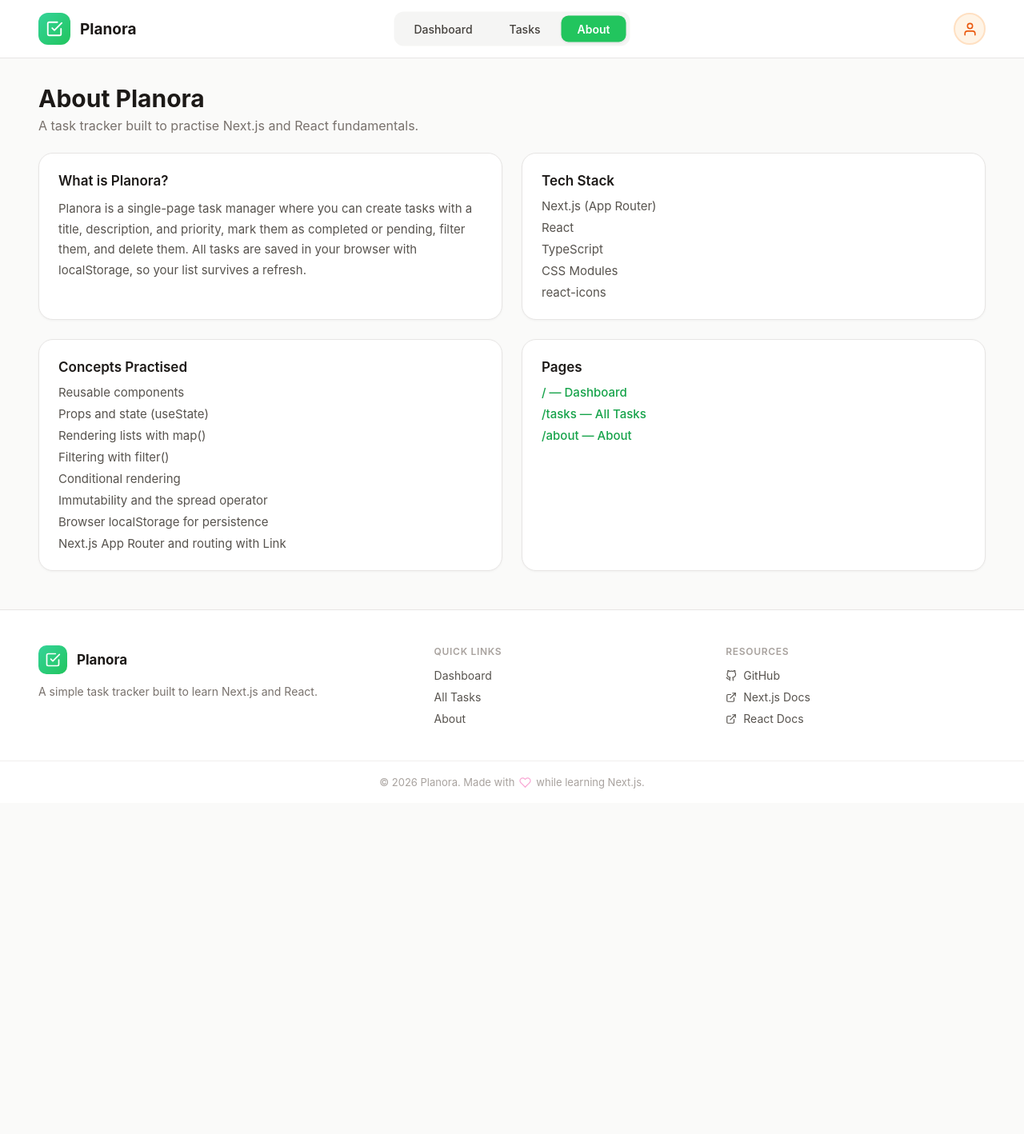
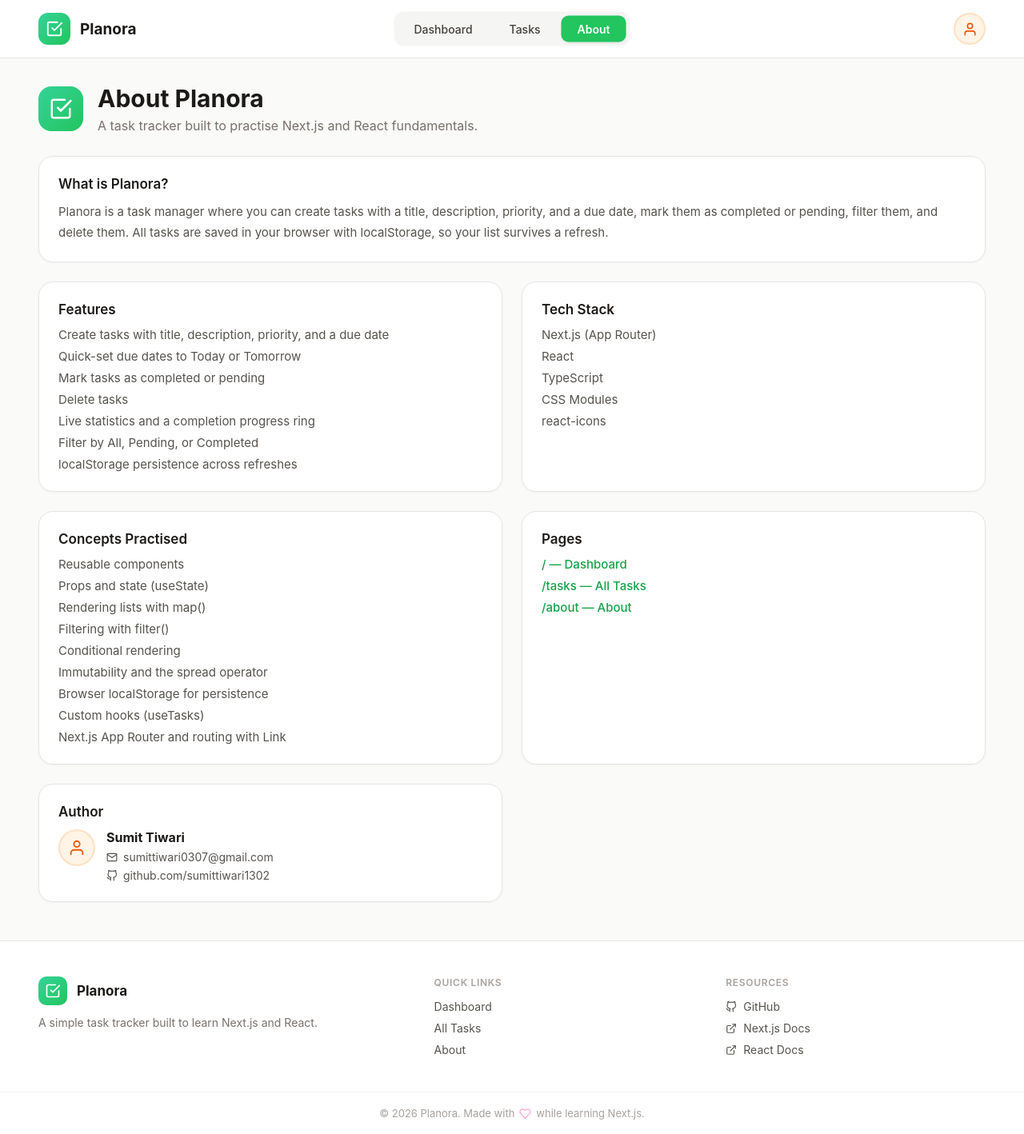
Before and after one commit to sumittiwari1302/Planora, a Next.js app: page /about in a window 1280 px wide. Shown: the whole page at 80% size. Before the commit the page ends 1004 px from the top, so only its background shows below. Built offline with nearby package versions, Linux system fonts and the light colour scheme.

Commit message:
style: expand about page with features and author card

```diff
--- a/app/about/page.tsx
+++ b/app/about/page.tsx
@@ -1,6 +1,17 @@
 import Link from "next/link";
+import { FiCheckSquare, FiGithub, FiMail, FiUser } from "react-icons/fi";
 import Header from "@/components/Header/Header";
 import Footer from "@/components/Footer/Footer";
+
+const FEATURES = [
+  "Create tasks with title, description, priority, and a due date",
+  "Quick-set due dates to Today or Tomorrow",
+  "Mark tasks as completed or pending",
+  "Delete tasks",
+  "Live statistics and a completion progress ring",
+  "Filter by All, Pending, or Completed",
+  "localStorage persistence across refreshes",
+];
 
 const TECH_STACK = [
   "Next.js (App Router)",
@@ -18,6 +29,7 @@ const CONCEPTS = [
   "Conditional rendering",
   "Immutability and the spread operator",
   "Browser localStorage for persistence",
+  "Custom hooks (useTasks)",
   "Next.js App Router and routing with Link",
 ];
 
@@ -26,22 +38,38 @@ export default function AboutPage() {
     <div className="page">
       <Header />
       <main className="container">
-        <div className="pageHeading">
-          <h1 className="pageTitle">About Planora</h1>
-          <p className="pageSubtitle">
-            A task tracker built to practise Next.js and React fundamentals.
-          </p>
+        <div className="aboutIntro">
+          <span className="aboutIntroLogo">
+            <FiCheckSquare />
+          </span>
+          <div>
+            <h1 className="pageTitle">About Planora</h1>
+            <p className="pageSubtitle">
+              A task tracker built to practise Next.js and React fundamentals.
+            </p>
+          </div>
         </div>
 
         <div className="aboutGrid">
-          <section className="aboutCard">
+          <section className="aboutCard aboutCardWide">
             <h2 className="aboutCardTitle">What is Planora?</h2>
             <p className="aboutCardText">
-              Planora is a single-page task manager where you can create tasks
-              with a title, description, and priority, mark them as completed
-              or pending, filter them, and delete them. All tasks are saved in
+              Planora is a task manager where you can create tasks with a title,
+              description, priority, and a due date, mark them as completed or
+              pending, filter them, and delete them. All tasks are saved in
               your browser with localStorage, so your list survives a refresh.
             </p>
+          </section>
+
+          <section className="aboutCard">
+            <h2 className="aboutCardTitle">Features</h2>
+            <ul className="aboutList">
+              {FEATURES.map((feature) => (
+                <li className="aboutListItem" key={feature}>
+                  {feature}
+                </li>
+              ))}
+            </ul>
           </section>
 
           <section className="aboutCard">
@@ -86,6 +114,34 @@ export default function AboutPage() {
               </li>
             </ul>
           </section>
+
+          <section className="aboutCard">
+            <h2 className="aboutCardTitle">Author</h2>
+            <div className="aboutAuthor">
+              <span className="aboutAuthorAvatar">
+                <FiUser />
+              </span>
+              <div className="aboutAuthorInfo">
+                <span className="aboutAuthorName">Sumit Tiwari</span>
+                <a
+                  className="aboutAuthorLink"
+                  href="mailto:sumittiwari0307@gmail.com"
+                >
+                  <FiMail />
+                  sumittiwari0307@gmail.com
+                </a>
+                <a
+                  className="aboutAuthorLink"
+                  href="https://github.com/sumittiwari1302"
+                  target="_blank"
+                  rel="noopener noreferrer"
+                >
+                  <FiGithub />
+                  github.com/sumittiwari1302
+                </a>
+              </div>
+            </div>
+          </section>
         </div>
       </main>
       <Footer />
--- a/app/globals.css
+++ b/app/globals.css
@@ -66,12 +66,36 @@ body {
   gap: 24px;
 }
 
+.aboutIntro {
+  display: flex;
+  align-items: center;
+  gap: 18px;
+  margin-bottom: 28px;
+}
+
+.aboutIntroLogo {
+  display: flex;
+  align-items: center;
+  justify-content: center;
+  width: 56px;
+  height: 56px;
+  border-radius: 16px;
+  background: linear-gradient(135deg, #34d399, #22c55e);
+  color: #ffffff;
+  font-size: 30px;
+  flex-shrink: 0;
+}
+
 .aboutCard {
   background: #ffffff;
   border: 1px solid #e7e5e4;
   border-radius: 18px;
   padding: 24px;
   box-shadow: 0 1px 3px rgba(28, 25, 23, 0.04);
+}
+
+.aboutCardWide {
+  grid-column: 1 / -1;
 }
 
 .aboutCardTitle {
@@ -109,9 +133,60 @@ body {
   text-decoration: underline;
 }
 
+.aboutAuthor {
+  display: flex;
+  align-items: flex-start;
+  gap: 14px;
+}
+
+.aboutAuthorAvatar {
+  display: flex;
+  align-items: center;
+  justify-content: center;
+  width: 46px;
+  height: 46px;
+  border-radius: 50%;
+  background: #fff4e6;
+  border: 2px solid #ffe0c2;
+  color: #ea580c;
+  font-size: 22px;
+  flex-shrink: 0;
+}
+
+.aboutAuthorInfo {
+  display: flex;
+  flex-direction: column;
+  gap: 6px;
+}
+
+.aboutAuthorName {
+  font-size: 16px;
+  font-weight: 700;
+  color: #1c1917;
+}
+
+.aboutAuthorLink {
+  display: inline-flex;
+  align-items: center;
+  gap: 7px;
+  font-size: 14px;
+  color: #57534e;
+  text-decoration: none;
+  width: fit-content;
+  transition: color 0.2s ease;
+}
+
+.aboutAuthorLink:hover {
+  color: #16a34a;
+}
+
 @media (max-width: 700px) {
   .aboutGrid {
     grid-template-columns: 1fr;
+  }
+
+  .aboutIntro {
+    align-items: flex-start;
   }
 }
 
```
